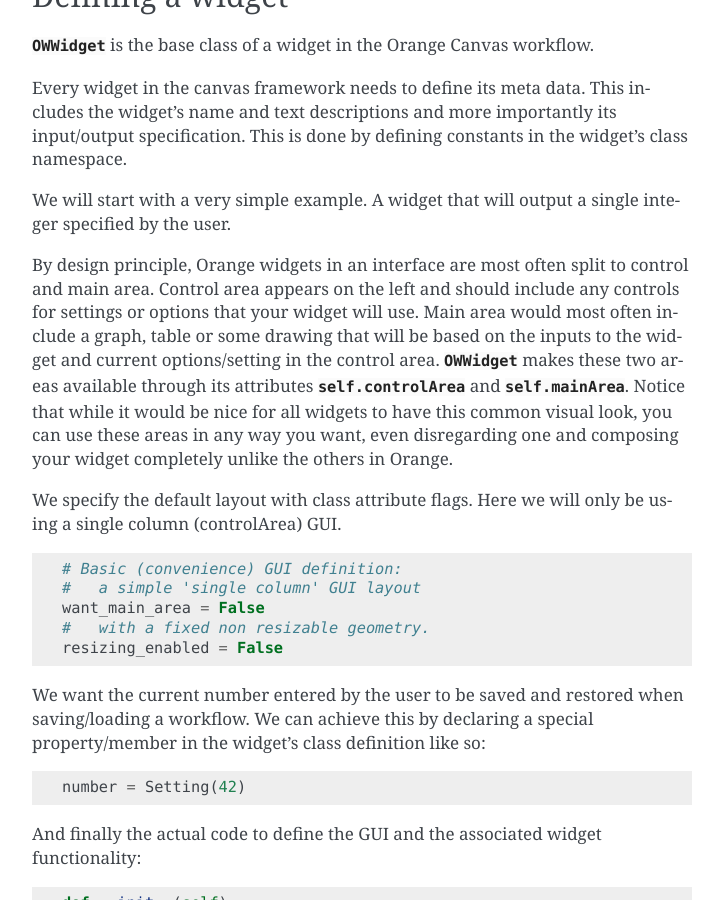
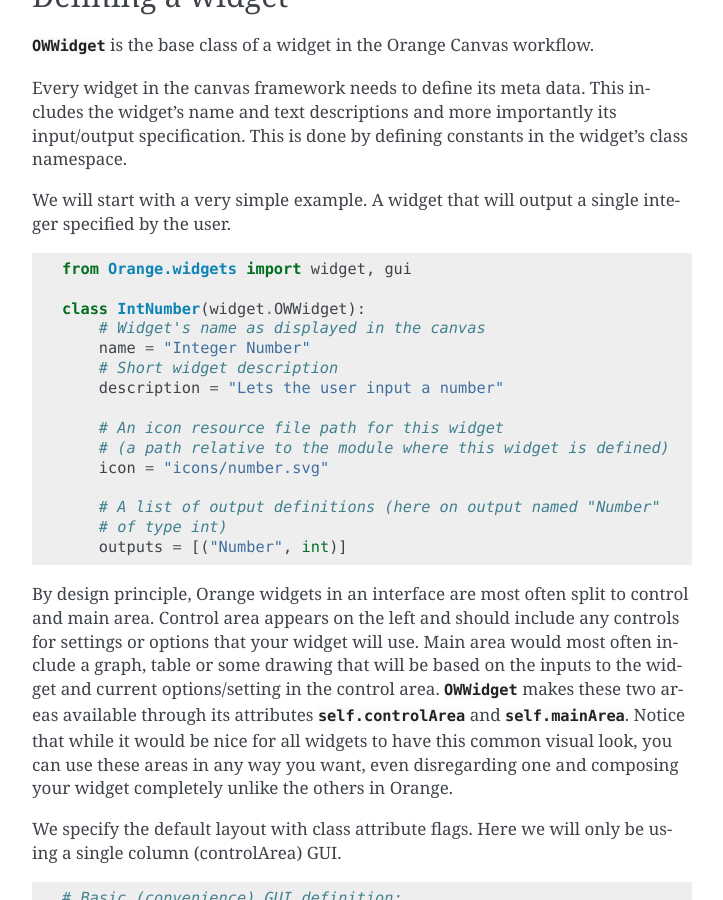
Before and after one commit to biolab/orange-widget-base, a Sphinx documentation site: the page built from doc/development/source/tutorial.rst, in a window 1280 px wide and 900 px high, scrolled down 1133 px. Shown: the whole window, without its empty margins (388-1111 px from the left). Built offline with Sphinx 7.4.7, drawn with Linux system fonts in a browser that asks for light colours; formulas are drawn with MathJax 3.

Commit message:
Fix code-block and an error in a code example

```diff
--- a/doc/development/source/tutorial.rst
+++ b/doc/development/source/tutorial.rst
@@ -52,13 +52,14 @@
 a single integer specified by the user.
 
 .. code-block:: python
+
     from Orange.widgets import widget, gui
 
     class IntNumber(widget.OWWidget):
         # Widget's name as displayed in the canvas
         name = "Integer Number"
         # Short widget description
-        description "Lets the user input a number"
+        description = "Lets the user input a number"
 
         # An icon resource file path for this widget
         # (a path relative to the module where this widget is defined)
```
